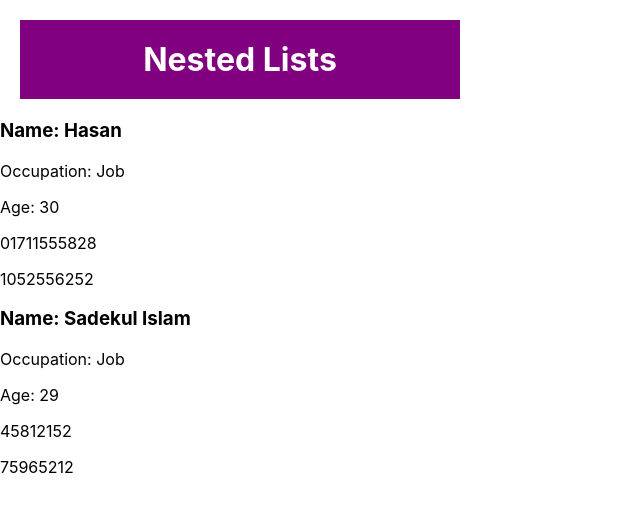
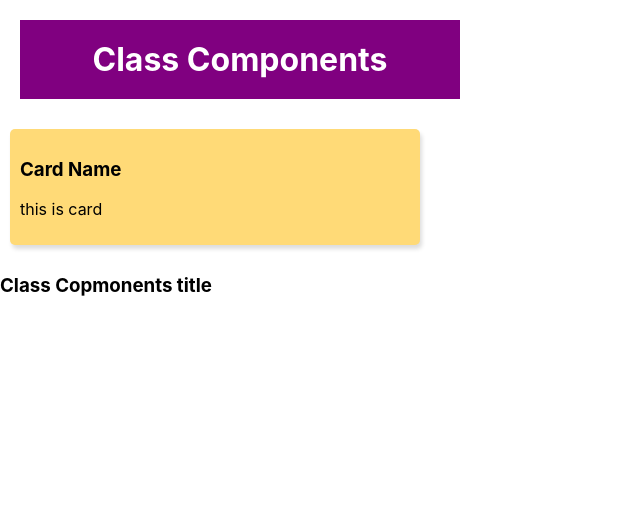
Before and after one commit to Sadekul/React, a React (Create React App) app: page / in a window 1280 px wide. Shown: the top 512 px of the page, without its empty margins (0-640 px from the left). Built offline with nearby package versions, Linux system fonts and the light colour scheme.

Commit message:
class components

```diff
--- a/src/App.js
+++ b/src/App.js
@@ -1,47 +1,13 @@
 import React from 'react';
-
-const users = [
-  {
-    name: "Hasan",
-    occupation: "Job",
-    age: "30",
-    phones: [
-      {home: "01711555828"},
-      {office: "1052556252"},
-    ]
-  },
-  {
-    name: "Sadekul Islam",
-    occupation: "Job",
-    age: "29",
-    phones: [
-      {home: "45812152"},
-      {office: "75965212"},
-    ]
-  }
-
-]
+import Card from './components/Card';
+import Card2 from './components/ClassComponents';
 
 function App() {
 
   return (<div>
-       <h1 className="headerStyle">Nested Lists</h1>
-     {
-       users.map((user, index)=> (
-       <article key={index}>
-       <h3>Name: {user.name}</h3>
-       <p>Occupation: {user.occupation}</p>
-       <p>Age: {user.age}</p>
-
-       {user.phones.map((phone, index)=>(
-        <div key={index}>
-          <p>{phone.home}</p>
-          <p>{phone.office}</p>
-        </div>
-       ))}
-       </article>
-      ))}
-
+       <h1 className="headerStyle">Class Components</h1>
+    <Card name="Card Name" desc="this is card"/>
+    <Card2 name="Class Copmonents title"/>
  </div>
   );
 }
--- a/src/components/Card.js
+++ b/src/components/Card.js
@@ -1,13 +1,13 @@
 //its call Props
-function Card(props){
+function Card(Props){
+  const {name, desc} = Props;
+    return(
+      <div className="card">
+        <h3>{name}</h3>
+        <p>{desc}</p>
+      </div>
+    )
 
-  //its call disctructure
-const {titleText, descText} = props;
 
-    return <div className='card'>
-    <h3 className='cardTitle'>{titleText}</h3>
-    <p className='cardDesc'>{descText}</p>
-    <p className=' cardFooter'>{props.footerTitle}</p>
-  </div>
   }
   export default Card;
--- /dev/null
+++ b/src/components/ClassComponents.js
@@ -0,0 +1,16 @@
+import React, {Component} from "react";
+
+//class component
+class Card2 extends Component{
+
+
+render(){
+return(
+    <h3>{this.props.name}</h3>
+)
+}
+
+
+}
+
+export default Card2;
```
